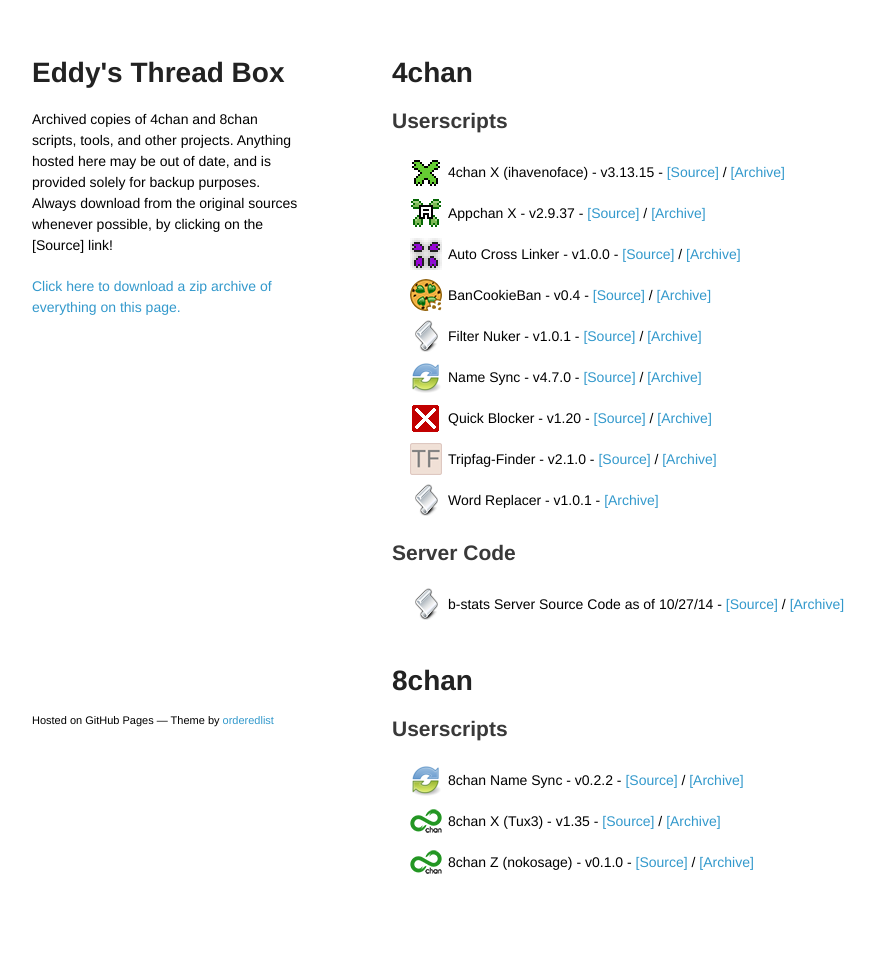
After one commit to specialeddy/specialeddy.github.io, a PHP site: page /archive.html in a window 1280 px wide. The commit adds this page. Shown: the whole page, without its empty margins (178-1053 px from the left). Run offline with PHP 8.4, Linux system fonts and the light colour scheme.

Commit message:
Add archive page

```diff
--- /dev/null
+++ b/archive.html
@@ -0,0 +1,62 @@
+<!doctype html>
+<html>
+  <head>
+    <meta charset="utf-8">
+    <meta http-equiv="X-UA-Compatible" content="chrome=1">
+    <title>Eddy's Thread Box</title>
+
+    <link rel="stylesheet" href="stylesheets/styles.css">
+    <link rel="stylesheet" href="stylesheets/pygment_trac.css">
+    <meta name="viewport" content="width=device-width, initial-scale=1, user-scalable=no">
+    <!--[if lt IE 9]>
+    <script src="//html5shiv.googlecode.com/svn/trunk/html5.js"></script>
+    <![endif]-->
+  </head>
+  <body>
+    <div class="wrapper">
+      <header>
+        <h1>Eddy's Thread Box</h1>
+        <p>Archived copies of 4chan and 8chan scripts, tools, and other projects. Anything hosted here may be out of date, and is provided solely for backup purposes. Always download from the original sources whenever possible, by clicking on the [Source] link!</p><a href="https://github.com/specialeddy/specialeddy.github.io/archive/archive.zip">Click here to download a zip archive of everything on this page.</a>
+      </header>
+      <section>
+        <h1>4chan</h1>
+
+        <h2>Userscripts</h2>
+        <ul class="icongroup">
+          <li class="fourchanx">4chan X (ihavenoface) - v3.13.15 - <a href="https://4chan-x.org/stable-v3/4chan-X.user.js">[Source]</a> / <a href="https://github.com/specialeddy/specialeddy.github.io/raw/archive/4chan-X.user.js">[Archive]</a></li>
+          <li class="appchanx">Appchan X - v2.9.37 - <a href="https://github.com/zixaphir/appchan-x/raw/stable/builds/appchan-x.user.js">[Source]</a> / <a href="https://github.com/specialeddy/specialeddy.github.io/raw/archive/appchan-x.user.js">[Archive]</a></li>
+		  <li class="crosslink">Auto Cross Linker - v1.0.0 - <a href="https://github.com/ixAlastor2/4chan-Auto-Cross-Linker/raw/master/4chan-Auto-Cross-Linker.user.js">[Source]</a> / <a href="https://github.com/specialeddy/specialeddy.github.io/raw/archive/4chan-Auto-Cross-Linker.user.js">[Archive]</a></li>
+          <li class="cookie">BanCookieBan - v0.4 - <a href="https://imagesync.org/bancookieban/0.4/BanCookieBan.user.js">[Source]</a> / <a href="https://github.com/specialeddy/specialeddy.github.io/raw/archive/BanCookieBan.user.js">[Archive]</a></li>
+          <li class="generic">Filter Nuker - v1.0.1 - <a href="https://github.com/nokosage/4chan-Filter-Nuker/raw/master/4chan-Filter-Nuker.user.js">[Source]</a> / <a href="https://github.com/specialeddy/specialeddy.github.io/raw/archive/4chan-Filter-Nuker.user.js">[Archive]</a></li>
+		  <li class="namesync">Name Sync - v4.7.0 - <a href="https://www.namesync.org/namesync/builds/NameSync.user.js">[Source]</a> / <a href="https://github.com/specialeddy/specialeddy.github.io/raw/archive/NameSync.user.js">[Archive]</a></li>
+          <li class="quickblocker">Quick Blocker - v1.20 - <a href="https://github.com/specialeddy/QuickBlocker/raw/master/QuickBlocker.user.js">[Source]</a> / <a href="https://github.com/specialeddy/specialeddy.github.io/raw/archive/QuickBlocker.user.js">[Archive]</a></li>
+          <li class="tripfagfinder">Tripfag-Finder - v2.1.0 - <a href="https://github.com/bstats/Tripfag-Finder/raw/master/Tripfag-Finder.user.js">[Source]</a> / <a href="https://github.com/specialeddy/specialeddy.github.io/raw/archive/Tripfag-Finder.user.js">[Archive]</a></li>
+          <li class="generic">Word Replacer - v1.0.1 - <a href="https://github.com/specialeddy/specialeddy.github.io/raw/archive/wordreplacer.user.js">[Archive]</a></li>
+        </ul>
+
+		<h2>Server Code</h2>
+		<ul class="icongroup">
+          <li class="generic">b-stats Server Source Code as of 10/27/14 - <a href="https://github.com/bstats/b-stats">[Source]</a> / <a href="https://github.com/specialeddy/specialeddy.github.io/tree/archive/b-stats-master">[Archive]</a></li>
+		</ul>
+
+        <br>
+
+        <h1>8chan</h1>
+
+        <h2>Userscripts</h2>
+
+        <ul class="icongroup">
+		  <li class="namesync">8chan Name Sync - v0.2.2 - <a href="https://github.com/nokosage/8chan-Name-Sync/raw/master/NameSync.8chan.user.js">[Source]</a> / <a href="https://github.com/specialeddy/specialeddy.github.io/raw/archive/NameSync.8chan.user.js">[Archive]</a></li>
+		  <li class="eightchan">8chan X (Tux3) - v1.35 - <a href="https://github.com/tux3/8chan-X/raw/master/8chan-x.user.js">[Source]</a> / <a href="https://github.com/specialeddy/specialeddy.github.io/raw/archive/8chan-x.user.js">[Archive]</a></li>
+          <li class="eightchan">8chan Z (nokosage) - v0.1.0 - <a href="https://github.com/nokosage/8chan-Z/raw/master/8chan-Z.user.js">[Source]</a> / <a href="https://github.com/specialeddy/specialeddy.github.io/raw/archive/8chan-Z.user.js">[Archive]</a></li>
+        </ul>
+
+      </section>
+      <footer>
+        <p><small>Hosted on GitHub Pages &mdash; Theme by <a href="https://github.com/orderedlist">orderedlist</a></small></p>
+      </footer>
+    </div>
+    <script src="javascripts/scale.fix.js"></script>
+
+  </body>
+</html>
--- a/stylesheets/styles.css
+++ b/stylesheets/styles.css
@@ -185,6 +185,57 @@
   bottom:50px;
 }
 
+.icongroup {
+  list-style: none;
+  padding: 0px 0px 0px 18px;
+}
+
+.generic {
+  background: url(../img/generic.png) no-repeat left center;
+  padding: 10px 0 10px 38px;
+}
+
+.fourchanx {
+  background: url(../img/4chanx.png) no-repeat left center;
+  padding: 10px 0 10px 38px;
+}
+
+.eightchan {
+  background: url(../img/8chan.png) no-repeat left center;
+  padding: 10px 0 10px 38px;
+}
+
+.appchanx {
+  background: url(../img/appchanx.png) no-repeat left center;
+  padding: 10px 0 10px 38px;
+}
+
+.cookie {
+  background: url(../img/cookie.png) no-repeat left center;
+  padding: 10px 0 10px 38px;
+}
+
+.crosslink {
+  background: url(../img/crosslink.png) no-repeat left center;
+  padding: 10px 0 10px 38px;
+}
+
+.namesync {
+  background: url(../img/namesync.png) no-repeat left center;
+  padding: 10px 0 10px 38px;
+}
+
+.tripfagfinder {
+  background: url(../img/tripfagfinder.png) no-repeat left center;
+  padding: 10px 0 10px 38px;
+}
+
+.quickblocker {
+  background: url(../img/quickblocker.png) no-repeat left center;
+  padding: 10px 0 10px 38px;
+}
+
+
 @media print, screen and (max-width: 960px) {
 
   div.wrapper {
```
Also changed, not shown: img/4chanx.png (added), img/8chan.png (added), img/appchanx.png (added), img/cookie.png (added), img/crosslink.png (added), img/generic.png (added), img/namesync.png (added), img/quickblocker.png (added), img/tripfagfinder.png (added).
